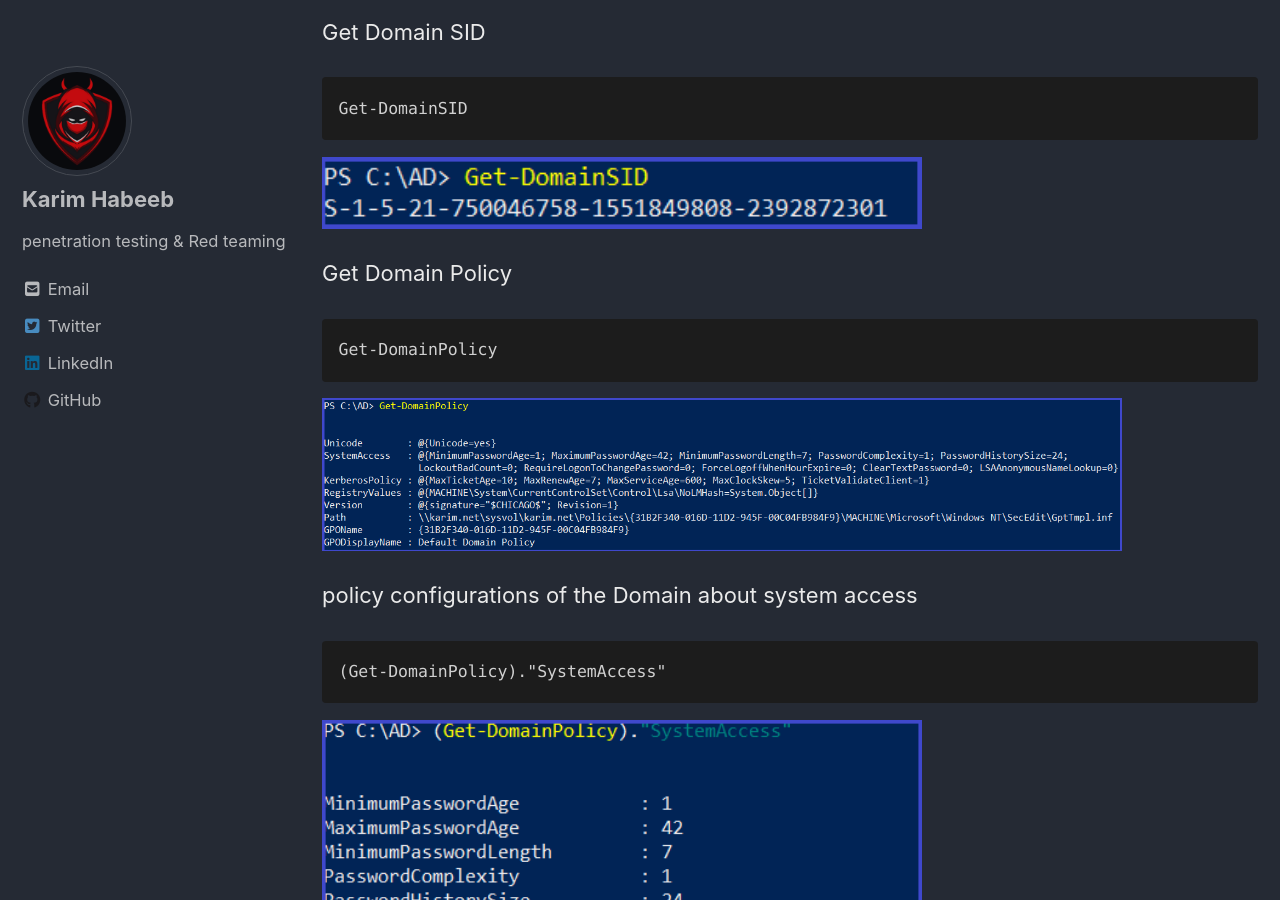
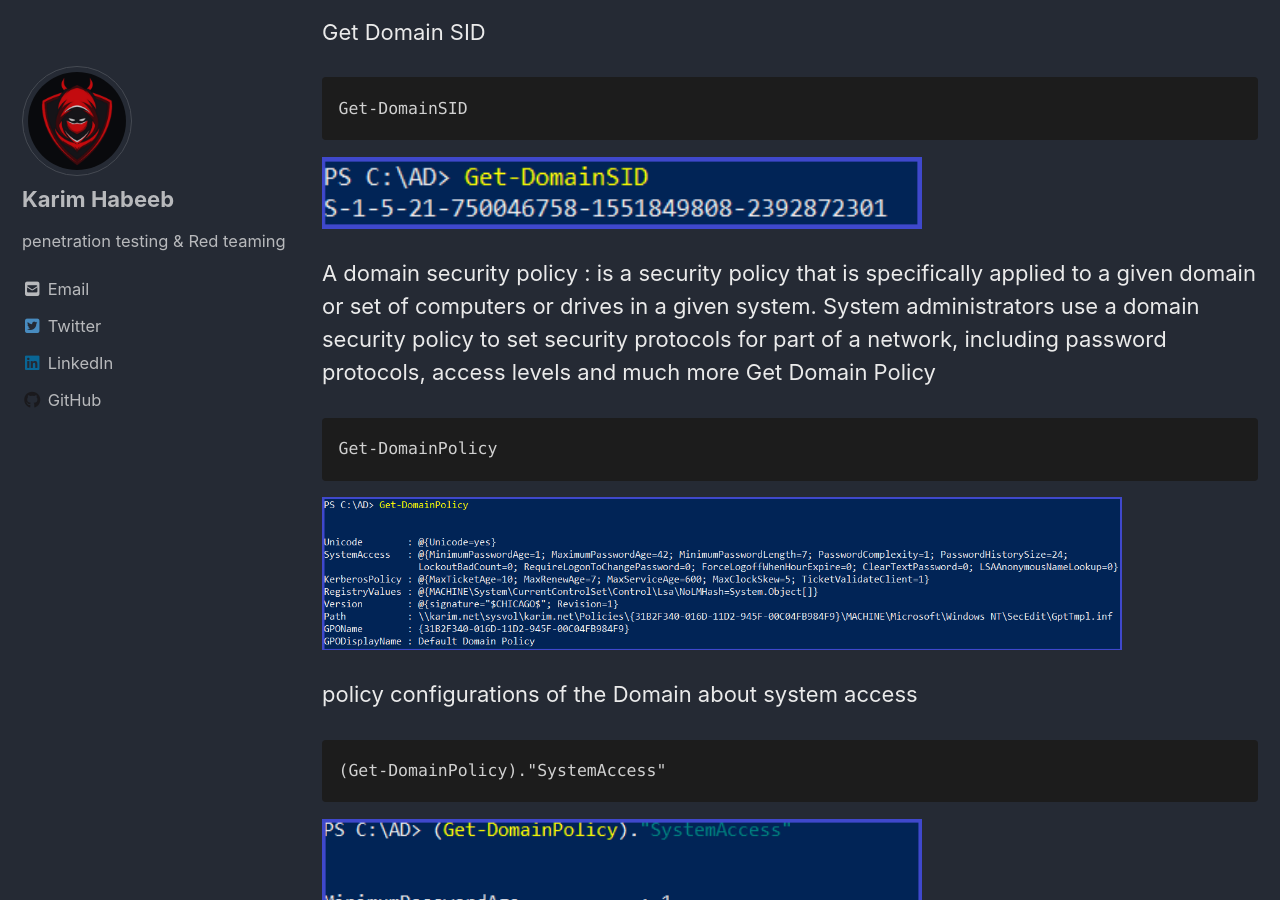
Before and after one commit to NoRed0x/NoRed0x.github.io, a Jekyll site: the page built from _posts/Red-Teaming/2021-06-19-active-directory-domain-enumeration.md, in a window 1280 px wide and 900 px high, scrolled down 2386 px. Built offline with Jekyll 4.4.1, drawn with Linux system fonts in a browser that asks for light colours; cached includes are drawn as plain includes; nearby versions of some CDN libraries.

Commit message:
Update 2021-06-19-active-directory-domain-enumeration.md

````diff
--- a/_posts/Red-Teaming/2021-06-19-active-directory-domain-enumeration.md
+++ b/_posts/Red-Teaming/2021-06-19-active-directory-domain-enumeration.md
@@ -51,6 +51,8 @@ Get-DomainSID
 
 <img src="/img/adpart1/4.PNG" alt="Getting-gz" width="600" height="100">
 
+A domain security policy :
+      is a security policy that is specifically applied to a given domain or set of computers or drives in a given system. System administrators use a domain security policy to       set security protocols for part of a network, including password protocols, access levels and much more
 Get Domain Policy
 ```
 Get-DomainPolicy
````
